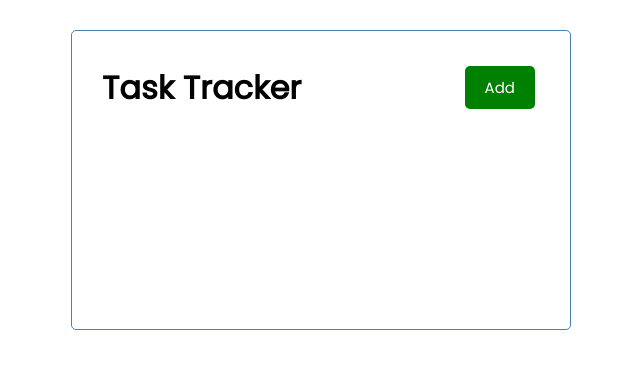
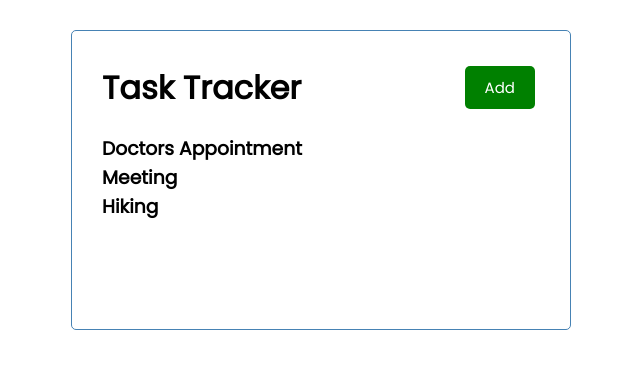
Before and after one commit to mcrea23/react-task-code-along-tracker, a React (Create React App) app: page / in a window 1280 px wide. Shown: the top 368 px of the page, without its empty margins (319-959 px from the left). Built offline with nearby package versions, Linux system fonts and the light colour scheme.

Commit message:
src: added an array of tasks

```diff
--- a/src/App.js
+++ b/src/App.js
@@ -1,9 +1,11 @@
 import Header from './components/Header'
+import Tasks from './components/Tasks'
 
 function App() {
   return (
     <div className="container">
       <Header />
+      <Tasks />
     </div>
   );
 }
--- /dev/null
+++ b/src/components/Tasks.js
@@ -0,0 +1,32 @@
+const tasks = [
+  {
+    id: 1,
+    text: 'Doctors Appointment',
+    day: 'June 1st at 2:30pm',
+    reminder: true,
+  },
+  {
+    id: 2,
+    text: 'Meeting',
+    day: 'June 14th at 1:00pm',
+    reminder: true,
+  },
+  {
+    id: 3,
+    text: 'Hiking',
+    day: 'June 10th at 11:00am',
+    reminder: false,
+  },
+
+]
+const Tasks = () => {
+  return (
+    <>
+    {tasks.map((task) =>
+    (<h3 key={task.id}>{task.text}</h3>
+    ))}
+    </>
+  )
+}
+
+export default Tasks
```
